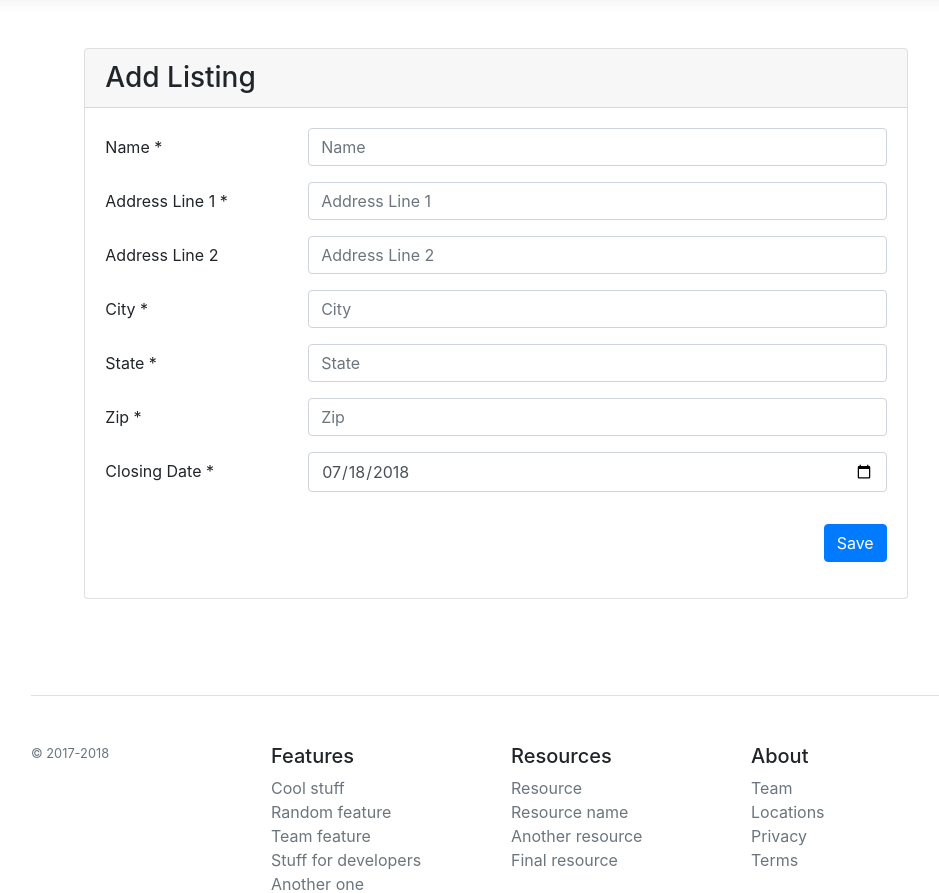
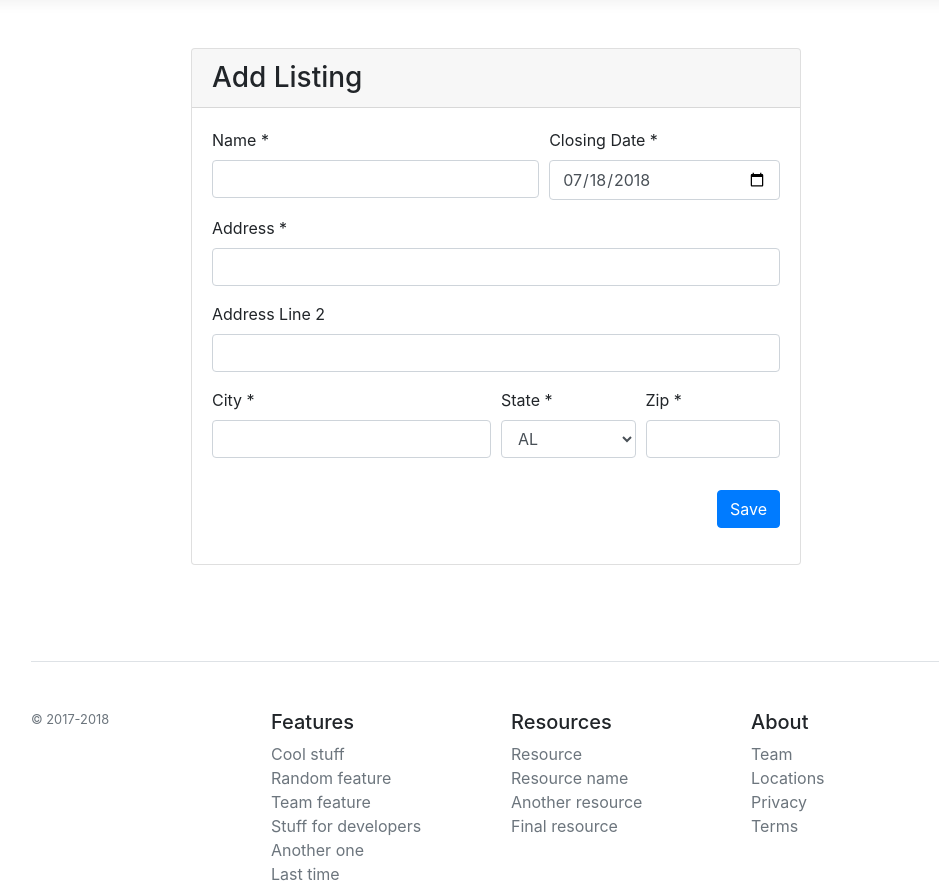
Before and after one commit to cpwilson5/HouseTracker, a Flask app: page /listings/add in a window 1280 px wide. Shown: the part 57-950 px from the top of the page, without its empty margins (144-1083 px from the left). Run offline with Flask 2, Linux system fonts and the light colour scheme; the visitor is signed in with stand-in values (Sample User, id 1); some libraries are stand-ins or nearby versions.

Commit message:
Adjusted all forms to look similar and grouped the rows when needed

```diff
--- a/app/listing/forms.py
+++ b/app/listing/forms.py
@@ -7,12 +7,18 @@ from werkzeug.utils import secure_filename
 from wtforms.validators import DataRequired, Optional
 from datetime import datetime, timedelta
 
+STATE_ABBREV = ('AL', 'AK', 'AZ', 'AR', 'CA', 'CO', 'CT', 'DE', 'FL', 'GA',
+                'HI', 'ID', 'IL', 'IN', 'IO', 'KS', 'KY', 'LA', 'ME', 'MD',
+                'MA', 'MI', 'MN', 'MS', 'MO', 'MT', 'NE', 'NV', 'NH', 'NJ',
+                'NM', 'NY', 'NC', 'ND', 'OH', 'OK', 'OR', 'PA', 'RI', 'SC',
+                'SD', 'TN', 'TX', 'UT', 'VT', 'VA', 'WA', 'WV', 'WI', 'WY')
+
 class ListingForm(FlaskForm):
     name = StringField('Name', validators=[DataRequired()])
     address1 = StringField('Address1', validators=[DataRequired()])
     address2 = StringField('Address2')
     city = StringField('City', validators=[DataRequired()])
-    state = StringField('State', validators=[DataRequired()])
+    state = SelectField('State', choices=[(state, state) for state in STATE_ABBREV], validators=[DataRequired()])
     zip = StringField('Zip', validators=[DataRequired()])
     close_date = DateField('Closing Date', format='%Y-%m-%d', \
         default=datetime.today()+timedelta(days=30), validators=[DataRequired()])
--- a/app/templates/account/login.html
+++ b/app/templates/account/login.html
@@ -7,7 +7,7 @@
 
 <!--https://www.codeply.com/go/JVP2nxfv0p/bootstrap-4-forms-->
 
-<div class="col-md-6 offset-md-3 pt-5">
+<div class="col-md-5 offset-md-4 pt-5">
   <!-- form card login with validation feedback -->
   <div class="card card-outline-secondary">
       <div class="card-header">
--- a/app/templates/account/step.html
+++ b/app/templates/account/step.html
@@ -17,7 +17,7 @@
               {{ form.hidden_tag() }}
               <div class="form-row mb-3">
                 <div class="col">
-                  <label for="inputName">Name</label>
+                  <label for="inputName">Step</label>
                   {{ form.name (class_="form-control")}}
                 </div>
                 <div class="col-xs">
--- a/app/templates/configuration/appstep.html
+++ b/app/templates/configuration/appstep.html
@@ -17,7 +17,7 @@
               {{ form.hidden_tag() }}
               <div class="form-row mb-3">
                 <div class="col">
-                  <label for="inputName">Name</label>
+                  <label for="inputName">Step</label>
                   {{ form.name (class_="form-control")}}
                 </div>
                 <div class="col-xs">
--- a/app/templates/listing/client.html
+++ b/app/templates/listing/client.html
@@ -1,7 +1,7 @@
 {% extends "base.html" %}
 {% block body %}
 
-<div class="col-md-8 offset-md-2 pt-5">
+<div class="col-md-6 offset-md-3 pt-5">
 
     <!-- form user info -->
     <div class="card card-outline-secondary">
--- a/app/templates/listing/listing.html
+++ b/app/templates/listing/listing.html
@@ -6,7 +6,7 @@
 
 {% block body %}
 
-<div class="col-md-8 offset-md-2 pt-5">
+<div class="col-md-6 offset-md-3 pt-5">
 
     <!-- form user info -->
     <div class="card card-outline-secondary">
@@ -16,47 +16,37 @@
         <div class="card-body">
             <form action="" method="POST" name="form" class="form" role="form" autocomplete="off">
               {{ form.hidden_tag() }}
-                <div class="form-group row">
-                    <label class="col-lg-3 col-form-label form-control-label">Name *</label>
-                    <div class="col-lg-9">
-                      {{ form.name (class_="form-control",placeholder="Name")}}
-                    </div>
+                <div class="form-row">
+                  <div class="col-md-7 mb-3">
+                    <label class="form-control-label">Name *</label>
+                    {{ form.name (class_="form-control")}}
+                  </div>
+                  <div class="col-md-5 mb-3">
+                    <label class="form-control-label">Closing Date *</label>
+                    {{ form.close_date (class_="form-control")}}
+                  </div>
                 </div>
-                <div class="form-group row">
-                    <label class="col-lg-3 col-form-label form-control-label">Address Line 1 *</label>
-                    <div class="col-lg-9">
-                      {{ form.address1 (class_="form-control",placeholder="Address Line 1")}}
-                    </div>
+                <div class="form-group">
+                  <label class="form-control-label">Address *</label>
+                  {{ form.address1 (class_="form-control")}}
                 </div>
-                <div class="form-group row">
-                    <label class="col-lg-3 col-form-label form-control-label">Address Line 2</label>
-                    <div class="col-lg-9">
-                        {{ form.address2 (class_="form-control",placeholder="Address Line 2")}}
-                    </div>
+                <div class="form-group">
+                  <label class="form-control-label">Address Line 2</label>
+                  {{ form.address2 (class_="form-control")}}
                 </div>
-                <div class="form-group row">
-                    <label class="col-lg-3 col-form-label form-control-label">City *</label>
-                    <div class="col-lg-9">
-                        {{ form.city (class_="form-control",placeholder="City")}}
-                    </div>
-                </div>
-                <div class="form-group row">
-                    <label class="col-lg-3 col-form-label form-control-label">State *</label>
-                    <div class="col-lg-9">
-                        {{ form.state (class_="form-control",placeholder="State")}}
-                    </div>
-                </div>
-                <div class="form-group row">
-                    <label class="col-lg-3 col-form-label form-control-label">Zip *</label>
-                    <div class="col-lg-9">
-                        {{ form.zip (class_="form-control",placeholder="Zip")}}
-                    </div>
-                </div>
-                <div class="form-group row">
-                    <label class="col-lg-3 col-form-label form-control-label">Closing Date *</label>
-                    <div class="col-lg-9">
-                        {{ form.close_date (class_="form-control")}}
-                    </div>
+                <div class="form-row">
+                  <div class="col-md-6 mb-3">
+                    <label class="form-control-label">City *</label>
+                    {{ form.city (class_="form-control")}}
+                  </div>
+                  <div class="col-md-3 mb-3">
+                    <label class="form-control-label">State *</label>
+                    {{ form.state (class_="form-control")}}
+                  </div>
+                  <div class="col-md-3 mb-3">
+                    <label class="form-control-label">Zip *</label>
+                    {{ form.zip (class_="form-control")}}
+                  </div>
                 </div>
                 <div class="form-group row"></div>
                 <div class="form-group row">
```
Also changed, not shown: app/templates/account/register.html (+14 -8 lines), app/templates/listing/listingstep.html (+19 -27 lines).
